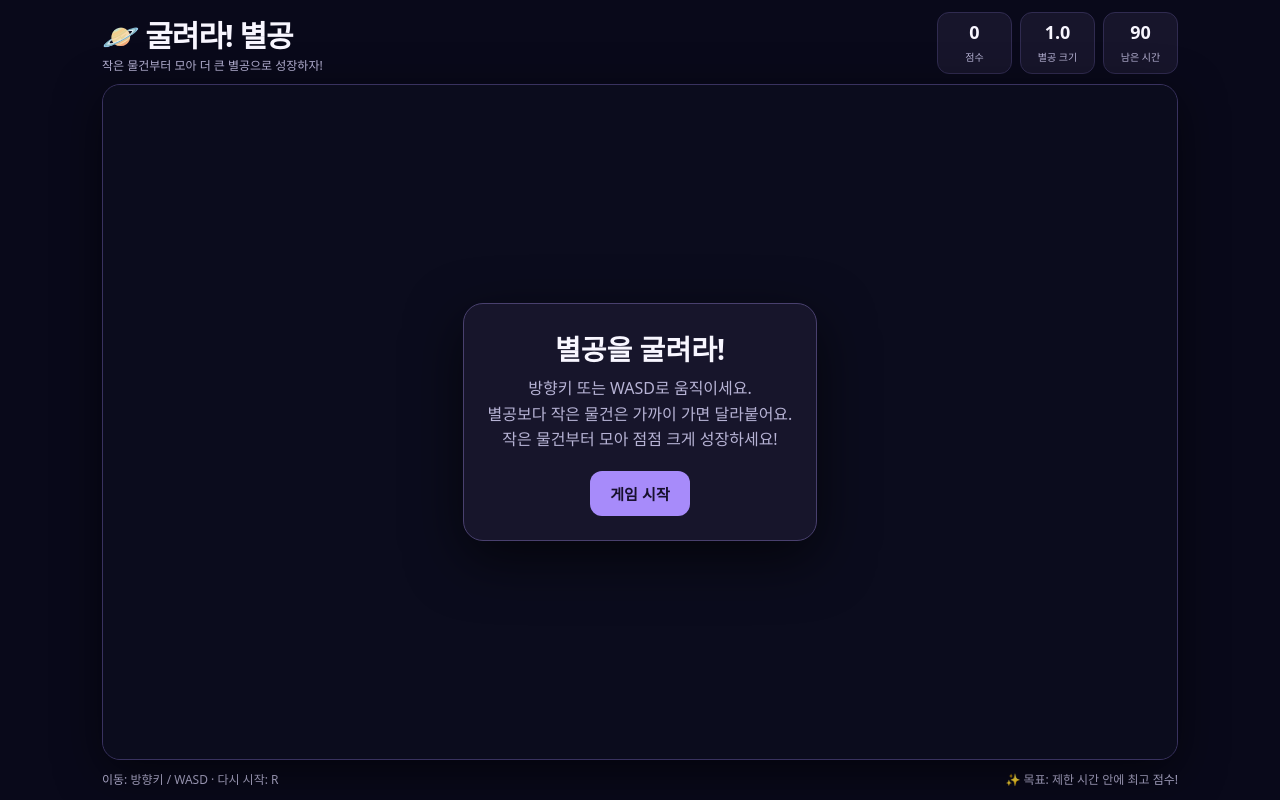
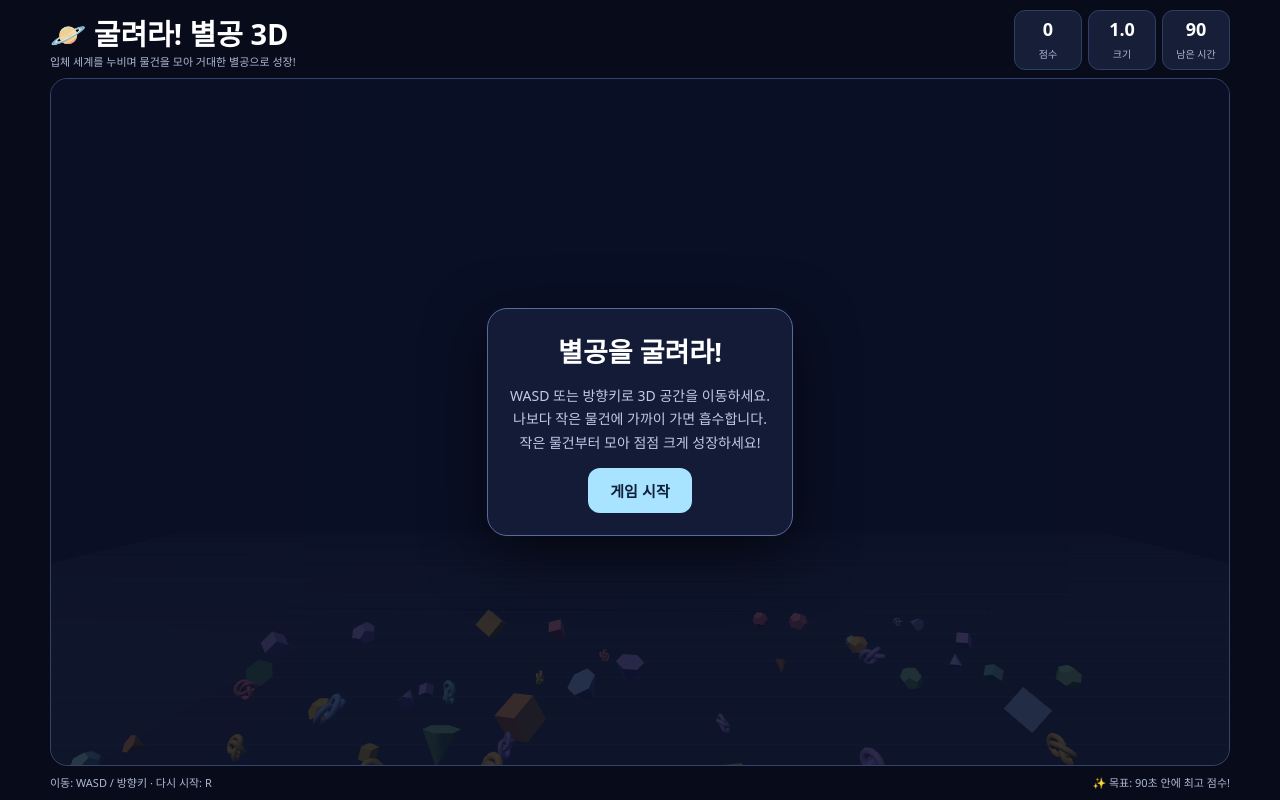
Before and after one commit to jwunlimitdev/game, a plain HTML site: page games/roll-world/index.html in a window 1280 px wide. Drawn offline with nearby package versions, Linux system fonts and the light colour scheme.

Commit message:
[ChatGPT] Upgrade rolling game to 3D

```diff
--- a/games/roll-world/index.html
+++ b/games/roll-world/index.html
@@ -3,56 +3,62 @@
 <head>
 <meta charset="utf-8">
 <meta name="viewport" content="width=device-width,initial-scale=1,maximum-scale=1,user-scalable=no">
-<title>굴려라! 별공</title>
+<title>굴려라! 별공 3D</title>
 <style>
-:root{color-scheme:dark;--ink:#f8f6ff;--muted:#b7b3d5;--panel:#17152b}
-*{box-sizing:border-box}body{margin:0;background:#09091a;color:var(--ink);font-family:system-ui,-apple-system,sans-serif;overflow:hidden}
-#app{height:100dvh;display:flex;flex-direction:column;max-width:1100px;margin:auto;padding:12px;gap:10px}
-header{display:flex;align-items:center;justify-content:space-between;gap:8px;flex-wrap:wrap}
-h1{font-size:clamp(20px,4vw,30px);margin:0;letter-spacing:-1px}.sub{font-size:12px;color:var(--muted)}
-.stats{display:flex;gap:8px}.stat{background:#17152b;border:1px solid #302b50;border-radius:12px;padding:7px 12px;min-width:75px;text-align:center}.stat b{display:block;font-size:18px}.stat small{color:var(--muted);font-size:10px}
-#stage{position:relative;flex:1;min-height:240px;border:1px solid #39325f;border-radius:18px;overflow:hidden;background:#15172b;box-shadow:0 12px 45px #0008}
-canvas{display:block;width:100%;height:100%;touch-action:none}
-#overlay{position:absolute;inset:0;display:grid;place-items:center;background:#09091acc;text-align:center;padding:20px}
-#panel{max-width:440px;background:#17152b;border:1px solid #49406e;border-radius:20px;padding:24px;box-shadow:0 18px 55px #0009}
-#panel h2{font-size:28px;margin:0 0 8px}#panel p{color:var(--muted);line-height:1.6;margin:8px 0 18px}
-button{border:0;border-radius:12px;background:#a78bfa;color:#17102d;font-weight:800;padding:12px 20px;font-size:15px;cursor:pointer}button:active{transform:scale(.97)}
-#bottom{display:flex;justify-content:space-between;align-items:center;gap:12px;color:var(--muted);font-size:12px}
-#pad{display:none;gap:6px;grid-template-columns:repeat(3,46px);grid-template-rows:repeat(2,38px)}
-#pad button{padding:0;background:#292442;color:white;border:1px solid #514776;touch-action:none}
+:root{color-scheme:dark}*{box-sizing:border-box}body{margin:0;background:#080b19;color:#fff;font-family:system-ui,-apple-system,sans-serif;overflow:hidden}
+#app{height:100dvh;display:flex;flex-direction:column;max-width:1200px;margin:auto;padding:10px;gap:8px}
+header{display:flex;justify-content:space-between;align-items:center;gap:8px;flex-wrap:wrap}h1{font-size:clamp(19px,4vw,29px);margin:0}.sub{font-size:11px;color:#aeb8d6}
+.stats{display:flex;gap:6px}.stat{background:#171e38;border:1px solid #303d65;border-radius:11px;padding:6px 10px;min-width:68px;text-align:center}.stat b{display:block;font-size:18px}.stat small{font-size:10px;color:#aeb8d6}
+#stage{position:relative;flex:1;min-height:250px;overflow:hidden;border:1px solid #34436d;border-radius:17px;background:linear-gradient(#111b39,#26365b)}
+#view{width:100%;height:100%;display:block;touch-action:none}
+#overlay{position:absolute;inset:0;display:grid;place-items:center;background:#070b1dcc;text-align:center;padding:18px}
+#panel{max-width:430px;background:#151d38ed;border:1px solid #596b9c;border-radius:20px;padding:22px;box-shadow:0 18px 60px #0009}
+#panel h2{font-size:27px;margin:0 0 8px}#panel p{color:#c0cbe7;line-height:1.65;font-size:14px}
+button{border:0;border-radius:12px;background:#a8e4ff;color:#10203c;font-weight:850;padding:12px 22px;font-size:15px;cursor:pointer}
+#bottom{display:flex;justify-content:space-between;align-items:center;gap:8px;color:#aeb8d6;font-size:11px}
+#pad{display:none;grid-template-columns:repeat(3,43px);grid-template-rows:repeat(2,35px);gap:5px}#pad button{padding:0;background:#26385f;color:white;border:1px solid #6279aa;touch-action:none}
 @media(pointer:coarse){#pad{display:grid}#bottom .help{display:none}}
 </style>
 </head>
-<body>
-<div id="app">
-<header><div><h1>🪐 굴려라! 별공</h1><div class="sub">작은 물건부터 모아 더 큰 별공으로 성장하자!</div></div>
-<div class="stats"><div class="stat"><b id="score">0</b><small>점수</small></div><div class="stat"><b id="size">1.0</b><small>별공 크기</small></div><div class="stat"><b id="time">90</b><small>남은 시간</small></div></div></header>
-<div id="stage"><canvas id="game"></canvas><div id="overlay"><div id="panel"><h2>별공을 굴려라!</h2><p>방향키 또는 WASD로 움직이세요.<br>별공보다 작은 물건은 가까이 가면 달라붙어요.<br>작은 물건부터 모아 점점 크게 성장하세요!</p><button id="start">게임 시작</button></div></div></div>
-<div id="bottom"><span class="help">이동: 방향키 / WASD · 다시 시작: R</span><div id="pad"><span></span><button data-dir="up">▲</button><span></span><button data-dir="left">◀</button><button data-dir="down">▼</button><button data-dir="right">▶</button></div><span>✨ 목표: 제한 시간 안에 최고 점수!</span></div>
+<body><div id="app">
+<header><div><h1>🪐 굴려라! 별공 3D</h1><div class="sub">입체 세계를 누비며 물건을 모아 거대한 별공으로 성장!</div></div>
+<div class="stats"><div class="stat"><b id="score">0</b><small>점수</small></div><div class="stat"><b id="size">1.0</b><small>크기</small></div><div class="stat"><b id="time">90</b><small>남은 시간</small></div></div></header>
+<div id="stage"><div id="view"></div><div id="overlay"><div id="panel"><h2>별공을 굴려라!</h2><p>WASD 또는 방향키로 3D 공간을 이동하세요.<br>나보다 작은 물건에 가까이 가면 흡수합니다.<br>작은 물건부터 모아 점점 크게 성장하세요!</p><button id="start">게임 시작</button></div></div></div>
+<div id="bottom"><span class="help">이동: WASD / 방향키 · 다시 시작: R</span><div id="pad"><span></span><button data-dir="up">▲</button><span></span><button data-dir="left">◀</button><button data-dir="down">▼</button><button data-dir="right">▶</button></div><span>✨ 목표: 90초 안에 최고 점수!</span></div>
 </div>
+<script src="https://cdn.jsdelivr.net/npm/three@0.160.0/build/three.min.js"></script>
 <script>
-(()=>{
-const canvas=document.querySelector('#game'),ctx=canvas.getContext('2d'),stage=document.querySelector('#stage');
-const ui={score:document.querySelector('#score'),size:document.querySelector('#size'),time:document.querySelector('#time'),overlay:document.querySelector('#overlay'),panel:document.querySelector('#panel')};
-let W=900,H=560,dpr=1,player,items=[],keys={},touch={},score=0,time=90,running=false,last=0,spawn=0,raf=0;
-const colors=['#ff8fab','#ffd166','#8bd3dd','#c3a6ff','#95e1a3','#ffad69','#a0c4ff'];
-function resize(){const r=stage.getBoundingClientRect();dpr=Math.min(devicePixelRatio||1,2);W=r.width;H=r.height;canvas.width=Math.round(W*dpr);canvas.height=Math.round(H*dpr);ctx.setTransform(dpr,0,0,dpr,0,0)}
-new ResizeObserver(resize).observe(stage);resize();
-function rand(a,b){return a+Math.random()*(b-a)}
-function makeItem(){const size=rand(5,17);return{x:rand(25,W-25),y:rand(25,H-25),r:size,color:colors[Math.floor(Math.random()*colors.length)],kind:['●','◆','★','■','✿'][Math.floor(Math.random()*5)],spin:rand(0,6.2)}}
-function reset(){player={x:W/2,y:H/2,r:13,vx:0,vy:0,parts:[]};items=Array.from({length:85},makeItem);score=0;time=90;spawn=0;updateUI()}
-function updateUI(){ui.score.textContent=score;ui.size.textContent=(player.r/13).toFixed(1);ui.time.textContent=Math.ceil(time)}
+(()=> {
+const host=document.querySelector('#view'),stage=document.querySelector('#stage'),ui={score:document.querySelector('#score'),size:document.querySelector('#size'),time:document.querySelector('#time'),overlay:document.querySelector('#overlay'),panel:document.querySelector('#panel')};
+if(!window.THREE){ui.panel.innerHTML='<h2>3D 엔진을 불러오지 못했어요</h2><p>인터넷 연결을 확인한 뒤 다시 접속해 주세요.</p><button onclick="location.reload()">새로고침</button>';return}
+const scene=new THREE.Scene();scene.background=new THREE.Color(0x172447);scene.fog=new THREE.Fog(0x172447,32,85);
+const camera=new THREE.PerspectiveCamera(58,1,.1,180);camera.position.set(0,12,17);
+const renderer=new THREE.WebGLRenderer({antialias:true});renderer.setPixelRatio(Math.min(devicePixelRatio,2));renderer.shadowMap.enabled=true;renderer.shadowMap.type=THREE.PCFSoftShadowMap;renderer.outputColorSpace=THREE.SRGBColorSpace;host.appendChild(renderer.domElement);
+scene.add(new THREE.HemisphereLight(0xb9dcff,0x34405c,2));
+const sun=new THREE.DirectionalLight(0xfff0cf,2.3);sun.position.set(-12,22,10);sun.castShadow=true;sun.shadow.mapSize.set(1024,1024);scene.add(sun);
+const floor=new THREE.Mesh(new THREE.PlaneGeometry(100,100),new THREE.MeshStandardMaterial({color:0x26385b,roughness:.9}));floor.rotation.x=-Math.PI/2;floor.receiveShadow=true;scene.add(floor);
+const grid=new THREE.GridHelper(100,50,0x6681b5,0x405477);grid.position.y=.012;scene.add(grid);
+const boundary=new THREE.Mesh(new THREE.BoxGeometry(44,.35,44),new THREE.MeshStandardMaterial({color:0x334d78,wireframe:true,transparent:true,opacity:.28}));boundary.position.set(0,.1,0);scene.add(boundary);
+const playerMat=new THREE.MeshStandardMaterial({color:0xf5bd54,metalness:.22,roughness:.25});
+const player=new THREE.Mesh(new THREE.SphereGeometry(1,40,28),playerMat);player.castShadow=true;player.position.y=1;scene.add(player);
+const shine=new THREE.Mesh(new THREE.SphereGeometry(.17,16,12),new THREE.MeshBasicMaterial({color:0xfff6c9}));shine.position.set(-.3,.42,.82);player.add(shine);
+const eyes=new THREE.Group();player.add(eyes);for(const x of [-.25,.25]){const e=new THREE.Mesh(new THREE.SphereGeometry(.09,12,10),new THREE.MeshBasicMaterial({color:0x30223a}));e.position.set(x,.16,.91);eyes.add(e)}
+const mats=[0xff8fab,0xffd166,0x8bd3dd,0xc3a6ff,0x95e1a3,0xffad69,0xa0c4ff].map(c=>new THREE.MeshStandardMaterial({color:c,roughness:.38,metalness:.12}));
+const geometries=[new THREE.DodecahedronGeometry(1,0),new THREE.BoxGeometry(1.5,1.5,1.5),new THREE.ConeGeometry(.85,1.6,6),new THREE.TorusKnotGeometry(.55,.18,40,8)];
+let items=[],keys={},touch={},score=0,time=90,running=false,last=0,raf=0,vel=new THREE.Vector3(),worldSize=1;
+function resize(){const w=host.clientWidth,h=host.clientHeight;if(!w||!h)return;camera.aspect=w/h;camera.updateProjectionMatrix();renderer.setSize(w,h,false)}new ResizeObserver(resize).observe(host);resize();
+function makeItem(){const r=.28+Math.random()*.48,geo=geometries[Math.floor(Math.random()*geometries.length)],mesh=new THREE.Mesh(geo,mats[Math.floor(Math.random()*mats.length)]);mesh.scale.setScalar(r);mesh.position.set((Math.random()-.5)*39,r,(Math.random()-.5)*39);mesh.rotation.set(Math.random()*3,Math.random()*3,Math.random()*3);mesh.castShadow=true;mesh.receiveShadow=true;scene.add(mesh);items.push({mesh,r,spin:.3+Math.random()})}
+function updateUI(){ui.score.textContent=score.toLocaleString();ui.size.textContent=worldSize.toFixed(1);ui.time.textContent=Math.ceil(time)}
+function reset(){for(const o of items)scene.remove(o.mesh);items=[];for(let i=0;i<100;i++)makeItem();player.position.set(0,1,0);player.scale.setScalar(1);player.rotation.set(0,0,0);vel.set(0,0,0);worldSize=1;score=0;time=90;updateUI()}
 function start(){cancelAnimationFrame(raf);reset();running=true;ui.overlay.style.display='none';last=performance.now();raf=requestAnimationFrame(loop)}
-function end(){running=false;ui.overlay.style.display='grid';ui.panel.innerHTML='<h2>🏁 게임 종료!</h2><p>최종 점수 <b>'+score.toLocaleString()+'</b>점<br>별공 크기 <b>'+(player.r/13).toFixed(1)+'</b>배<br><br>'+ (score>=1800?'대단해요! 별공 마스터!':score>=800?'멋진 수집 실력이에요!':'다음엔 더 크게 키워봐요!')+'</p><button id="again">다시 도전</button>';document.querySelector('#again').onclick=start}
-function loop(now){if(!running)return;const dt=Math.min((now-last)/1000,.035);last=now;time-=dt;if(time<=0){time=0;updateUI();end();return}update(dt);draw();updateUI();raf=requestAnimationFrame(loop)}
-function update(dt){let ax=(keys.ArrowRight||keys.d?1:0)-(keys.ArrowLeft||keys.a?1:0)+(touch.right?1:0)-(touch.left?1:0),ay=(keys.ArrowDown||keys.s?1:0)-(keys.ArrowUp||keys.w?1:0)+(touch.down?1:0)-(touch.up?1:0);let m=Math.hypot(ax,ay)||1;ax/=m;ay/=m;const speed=190/(1+player.r/100);player.vx+=(ax*speed-player.vx)*Math.min(1,dt*7);player.vy+=(ay*speed-player.vy)*Math.min(1,dt*7);player.x+=player.vx*dt;player.y+=player.vy*dt;player.x=Math.max(player.r,Math.min(W-player.r,player.x));player.y=Math.max(player.r,Math.min(H-player.r,player.y));
-for(let i=items.length-1;i>=0;i--){let o=items[i],dx=o.x-player.x,dy=o.y-player.y,d=Math.hypot(dx,dy);if(d<player.r+o.r*.45&&o.r<player.r*.92){player.parts.push({x:dx,y:dy,r:o.r,color:o.color,kind:o.kind});player.r=Math.min(92,Math.sqrt(player.r*player.r+o.r*o.r*.28));score+=Math.round(o.r*10);items.splice(i,1)}}
-player.parts=player.parts.slice(-80);spawn+=dt;if(spawn>1.2&&items.length<100){items.push(makeItem());spawn=0}}
-function draw(){ctx.clearRect(0,0,W,H);ctx.fillStyle='#171a30';ctx.fillRect(0,0,W,H);ctx.strokeStyle='#ffffff0b';ctx.lineWidth=1;for(let x=0;x<W;x+=40){ctx.beginPath();ctx.moveTo(x,0);ctx.lineTo(x,H);ctx.stroke()}for(let y=0;y<H;y+=40){ctx.beginPath();ctx.moveTo(0,y);ctx.lineTo(W,y);ctx.stroke()}
-for(const o of items){ctx.save();ctx.translate(o.x,o.y);ctx.rotate(o.spin);ctx.fillStyle=o.color;ctx.shadowColor=o.color;ctx.shadowBlur=8;ctx.beginPath();ctx.arc(0,0,o.r,0,Math.PI*2);ctx.fill();ctx.shadowBlur=0;ctx.fillStyle='#201a35';ctx.font=Math.max(8,o.r*1.25)+'px sans-serif';ctx.textAlign='center';ctx.textBaseline='middle';ctx.fillText(o.kind,0,1);ctx.restore()}
-ctx.save();ctx.translate(player.x,player.y);for(let i=0;i<player.parts.length;i++){const p=player.parts[i],a=Math.atan2(p.y,p.x),d=Math.min(player.r*.72,Math.hypot(p.x,p.y));ctx.fillStyle=p.color;ctx.beginPath();ctx.arc(Math.cos(a)*d,Math.sin(a)*d,Math.max(3,p.r*.48),0,Math.PI*2);ctx.fill()}let g=ctx.createRadialGradient(-player.r*.35,-player.r*.4,2,0,0,player.r);g.addColorStop(0,'#fff6c7');g.addColorStop(.35,'#f4c95d');g.addColorStop(1,'#d77a35');ctx.fillStyle=g;ctx.shadowColor='#ffc66d';ctx.shadowBlur=18;ctx.beginPath();ctx.arc(0,0,player.r,0,Math.PI*2);ctx.fill();ctx.shadowBlur=0;ctx.fillStyle='#3d2440';ctx.font=Math.max(12,player.r*.8)+'px sans-serif';ctx.textAlign='center';ctx.textBaseline='middle';ctx.fillText('✦',0,1);ctx.restore()}
-document.querySelector('#start').onclick=start;addEventListener('keydown',e=>{const k=e.key.length===1?e.key.toLowerCase():e.key;if(['ArrowUp','ArrowDown','ArrowLeft','ArrowRight',' '].includes(k))e.preventDefault();keys[k]=true;if(k==='r'&&!running)start()});addEventListener('keyup',e=>{const k=e.key.length===1?e.key.toLowerCase():e.key;keys[k]=false});document.querySelectorAll('#pad button').forEach(b=>{const d=b.dataset.dir;const on=e=>{e.preventDefault();touch[d]=true},off=e=>{e.preventDefault();touch[d]=false};b.addEventListener('pointerdown',on);b.addEventListener('pointerup',off);b.addEventListener('pointerleave',off);b.addEventListener('pointercancel',off)});reset();draw();
+function end(){running=false;ui.overlay.style.display='grid';ui.panel.innerHTML='<h2>🏁 게임 종료!</h2><p>최종 점수 <b>'+score.toLocaleString()+'</b>점<br>최종 크기 <b>'+worldSize.toFixed(1)+'</b>배<br><br>'+(score>1800?'대단해요! 별공 마스터!':score>700?'멋진 수집 실력이에요!':'다음엔 더 크게 키워봐요!')+'</p><button id="again">다시 도전</button>';document.querySelector('#again').onclick=start}
+function loop(now){if(!running)return;const dt=Math.min((now-last)/1000,.04);last=now;time-=dt;if(time<=0){time=0;updateUI();end();return}update(dt);renderer.render(scene,camera);updateUI();raf=requestAnimationFrame(loop)}
+function update(dt){let x=(keys.ArrowRight||keys.d?1:0)-(keys.ArrowLeft||keys.a?1:0)+(touch.right?1:0)-(touch.left?1:0),z=(keys.ArrowDown||keys.s?1:0)-(keys.ArrowUp||keys.w?1:0)+(touch.down?1:0)-(touch.up?1:0);const len=Math.hypot(x,z)||1;x/=len;z/=len;const speed=10/(1+worldSize*.12);vel.x+=(x*speed-vel.x)*Math.min(1,dt*6);vel.z+=(z*speed-vel.z)*Math.min(1,dt*6);player.position.x=THREE.MathUtils.clamp(player.position.x+vel.x*dt,-21+worldSize,21-worldSize);player.position.z=THREE.MathUtils.clamp(player.position.z+vel.z*dt,-21+worldSize,21-worldSize);player.position.y=worldSize;player.rotation.z-=vel.x*dt/worldSize;player.rotation.x+=vel.z*dt/worldSize;
+for(let i=items.length-1;i>=0;i--){const o=items[i];o.mesh.rotation.y+=o.spin*dt;const d=player.position.distanceTo(o.mesh.position);if(o.r<worldSize*.88&&d<worldSize+o.r*.8){scene.remove(o.mesh);items.splice(i,1);score+=Math.round(o.r*100);worldSize=Math.min(4.8,Math.sqrt(worldSize*worldSize+o.r*o.r*.18));player.scale.setScalar(worldSize)}}
+while(items.length<100)makeItem();
+const target=new THREE.Vector3(player.position.x+vel.x*.3,player.position.y+worldSize*5+5,player.position.z+worldSize*7+8);camera.position.lerp(target,Math.min(1,dt*3));camera.lookAt(player.position.x,worldSize*.45,player.position.z)}
+document.querySelector('#start').onclick=start;addEventListener('keydown',e=>{let k=e.key.length===1?e.key.toLowerCase():e.key;if(['ArrowUp','ArrowDown','ArrowLeft','ArrowRight',' '].includes(k))e.preventDefault();keys[k]=true;if(k==='r'&&!running)start()});addEventListener('keyup',e=>{let k=e.key.length===1?e.key.toLowerCase():e.key;keys[k]=false});
+document.querySelectorAll('#pad button').forEach(b=>{const d=b.dataset.dir;const on=e=>{e.preventDefault();touch[d]=true},off=e=>{e.preventDefault();touch[d]=false};b.addEventListener('pointerdown',on);b.addEventListener('pointerup',off);b.addEventListener('pointerleave',off);b.addEventListener('pointercancel',off)});
+reset();renderer.render(scene,camera);
 })();
-</script>
-</body>
-</html>
+</script></body></html>
```
